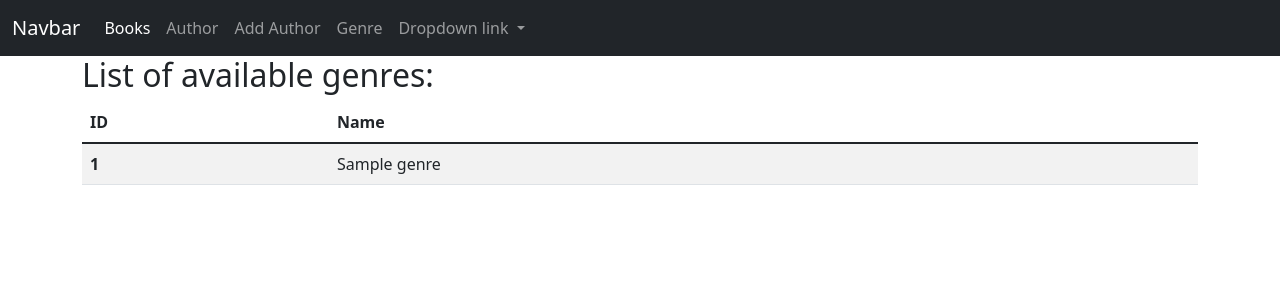
After one commit to Buonka/MyOwnLibrary, a Django app: page /views/genre/ in a window 1280 px wide. The commit adds this page. Shown: the top 300 px of the page. Run offline with Django 4.2, Linux system fonts and the light colour scheme; tables that the repository leaves empty hold one stand-in row (values such as "Sample post"); some libraries are stand-ins or nearby versions.

Commit message:
Author and Genre view works also admin add

```diff
--- a/MyOwnLibrary/urls.py
+++ b/MyOwnLibrary/urls.py
@@ -16,12 +16,13 @@ Including another URLconf
 from django.contrib import admin
 from django.urls import path, include
 
-from viewer.admin import BookAdmin, AuthorAdmin
-from viewer.models import Book, Author
+from viewer.admin import BookAdmin, AuthorAdmin, GenreAdmin
+from viewer.models import Book, Author, Genre
 from viewer.views import HomeView
 
 admin.site.register(Book, BookAdmin)
 admin.site.register(Author, AuthorAdmin)
+admin.site.register(Genre, GenreAdmin)
 
 urlpatterns = [
     path('admin/', admin.site.urls),
--- a/viewer/admin.py
+++ b/viewer/admin.py
@@ -15,3 +15,9 @@ class AuthorAdmin(ModelAdmin):
     @staticmethod
     def genre_name(obj):
         return obj.name.lower()
+
+
+class GenreAdmin(ModelAdmin):
+    @staticmethod
+    def genre_name(obj):
+        return obj.name.lower()
--- a/viewer/models.py
+++ b/viewer/models.py
@@ -1,20 +1,13 @@
 from django.db.models import Model, CharField, ForeignKey, DO_NOTHING, DateField, TextField
 
 
-# class Genre(Model):
-#     type = CharField(max_length=128)
-#
-#     def __str__(self):
-#         return f"{self.type}"
-#
-#
-# class Publisher(Model):
-#     firm = CharField(max_length=128)
-#
-#     def __str__(self):
-#         return f"{self.firm}"
-#
-#
+class Genre(Model):
+    name = CharField(max_length=128)
+
+    def __str__(self):
+        return f"{self.name}"
+
+
 class Author(Model):
     name = CharField(max_length=128)
 
@@ -24,7 +17,7 @@ class Author(Model):
 
 class Book(Model):
     title = CharField(max_length=128)
-    genre = CharField(max_length=128)
+    genre = ForeignKey(Genre, on_delete=DO_NOTHING)
     publisher = CharField(max_length=128)
     author = ForeignKey(Author, on_delete=DO_NOTHING)
     date_release = DateField()
--- a/viewer/templates/author_detail_view.html
+++ b/viewer/templates/author_detail_view.html
@@ -1,5 +1,5 @@
 {% extends "base.html" %}
 
 {% block content %}
-{{ genre.name }}
+{{ author.name }}
 {% endblock %}
--- a/viewer/templates/base.html
+++ b/viewer/templates/base.html
@@ -24,6 +24,9 @@
                 <li class="nav-item">
                     <a class="nav-link" href="{% url 'viewer:create_author' %}">Add Author</a>
                 </li>
+                <li class="nav-item">
+                    <a class="nav-link" href="{% url 'viewer:genre' %}">Genre</a>
+                </li>
                 <li class="nav-item dropdown">
                     <a class="nav-link dropdown-toggle" href="#" id="navbarDropdownMenuLink" role="button" data-bs-toggle="dropdown" aria-expanded="false">
                         Dropdown link
--- /dev/null
+++ b/viewer/templates/genre.html
@@ -0,0 +1,22 @@
+{% extends "base.html" %}
+
+{% block content %}
+<h2>List of available genres:</h2>
+
+<table class="table table-striped table-hover">
+    <thead>
+    <tr>
+        <th scope="col">ID</th>
+        <th scope="col">Name</th>
+    </tr>
+    </thead>
+    <tbody>
+    {% for genre in object_list %}
+    <tr>
+        <th scope="row">{{ genre.id }}</th>
+        <td>{{ genre.name }} </td>
+    </tr>
+    {% endfor %}
+    </tbody>
+</table>
+{% endblock %}
--- a/viewer/urls.py
+++ b/viewer/urls.py
@@ -1,11 +1,12 @@
 from django.urls import path
 
-from viewer.views import BookView, BookDetailView, AuthorView, AuthorDetailView, AuthorCreateView
+from viewer.views import BookView, BookDetailView, AuthorView, AuthorDetailView, AuthorCreateView, GenreView
 
 app_name = 'viewer'
 urlpatterns = [
     path('book/', BookView.as_view(), name='book'),
     path('author/', AuthorView.as_view(), name='author'),
+    path('genre/', GenreView.as_view(), name='genre'),
     path('book/<int:pk>', BookDetailView.as_view(), name='read_book'),
     path('author/<int:pk>', AuthorDetailView.as_view(), name='read_author'),
     path('create_author/', AuthorCreateView.as_view(), name='create_author'),
--- a/viewer/views.py
+++ b/viewer/views.py
@@ -4,7 +4,7 @@ from django.urls import reverse_lazy
 from django.views.generic import TemplateView, ListView, DetailView, FormView
 
 from viewer.forms import AuthorForm
-from viewer.models import Book, Author
+from viewer.models import Book, Author, Genre
 
 LOG = getLogger()
 
@@ -21,6 +21,11 @@ class BookView(ListView):
 class AuthorView(ListView):
     template_name = 'author.html'
     model = Author
+
+
+class GenreView(ListView):
+    template_name = 'genre.html'
+    model = Genre
 
 
 class BookDetailView(DetailView):
```
Also changed, not shown: viewer/templates/author.html (+8 -0 lines), viewer/migrations/0001_initial.py, viewer/migrations/0002_rename_type_genre_name.py (added).
